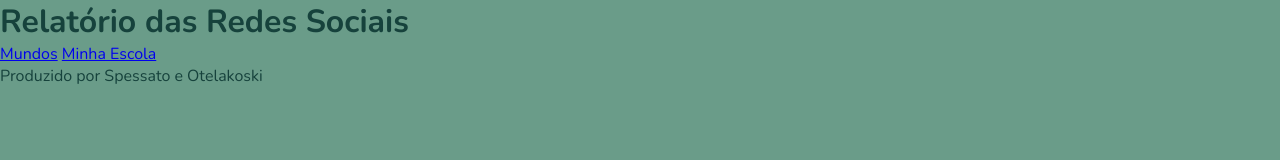
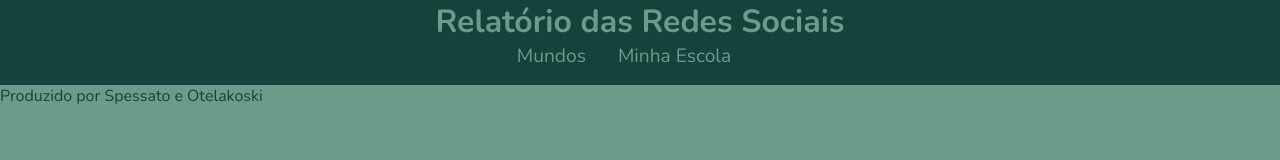
Before and after one commit to junindelix/3F-2Projeto-1, a plain HTML site: page index.html in a window 1280 px wide. Drawn offline with nearby package versions, Linux system fonts and the light colour scheme.

Commit message:
aula 20/09

```diff
--- a/style.css
+++ b/style.css
@@ -18,3 +18,32 @@ body{
     height: 100vh;
     font-family: var(--fonte);
 }
+
+header{
+    background-color: var(--cor-primaria);
+    text-align: center;
+}
+h1{
+    color: var(--cor-de-fundo);
+    font-size: 2rem;
+    font-weight: 700;
+}
+
+nav{
+    display: flex;
+    justify-content: center;
+    font-weight: 400;
+}
+
+nav a{
+    text-decoration: none;
+    color: var(--cor-de-fundo);
+    margin: 0 2rem 1rem 0;
+    font-size: 1.2rem;
+}
+
+nav a:hover{
+    text-decoration: underline;
+    transform: scale(0.9);
+    transition: transform 0.5s;
+}
```
